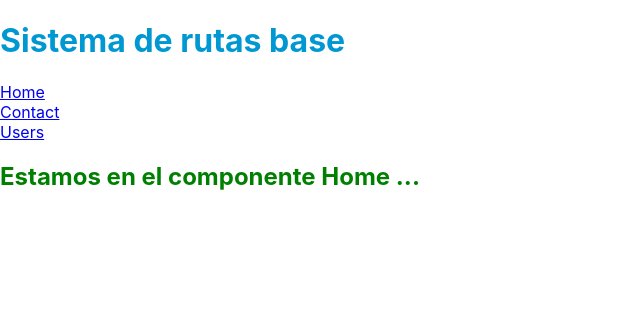
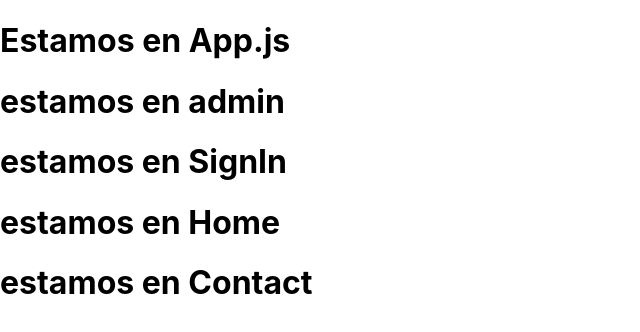
Before and after one commit to Luiggi13/clientR, a React (Create React App) app: page / in a window 1280 px wide. Shown: the top 332 px of the page, without its empty margins (0-640 px from the left). Built offline with nearby package versions, Linux system fonts and the light colour scheme; the HTML template or start-up script is replaced by a standard one.

Commit message:
Pages structure

```diff
--- a/src/App.js
+++ b/src/App.js
@@ -1,38 +1,22 @@
 import React from 'react';
-import { BrowserRouter as Router , Route, Link, Switch  } from "react-router-dom"
+import Admin from "./pages/Admin"
+import SignIn from "./pages/Admin/SignIn"
+import Home from "./pages/Home"
+import Contact from "./pages/Contact"
 import './App.scss';
 
 function App() {
 
   return (
-    <Router>
-      <div className="app">
-        <h1>Sistema de rutas base</h1>
-        <Link to="/">Home</Link><br />
-        <Link to="/contact">Contact</Link><br />
-        <Link to="/users">Users</Link>
-        <Switch>
-          <Route path="/" exact component={Home} />
-          <Route path="/contact" exact component={Contact} />
-          <Route path="/users" exact component={Users} />
-          <Route component={Error404} />
-        </Switch>
-      </div>
-    </Router>
+    <div>
+      <h1>Estamos en App.js</h1>
+      <Admin />
+      <SignIn />
+      <Home />
+      <Contact />
+    </div>
   );
 }
 
-function Home() {
-  return <h2>Estamos en el componente Home ...</h2>;
-}
-function Contact() {
-  return <h2>Estamos en el componente Contact...</h2>;
-}
-function Users() {
-  return <h2>Estamos en el componente Users ...</h2>;
-}
-function Error404() {
-  return <h2>404: Página no encontrada</h2>;
-}
 
 export default App;
--- /dev/null
+++ b/src/pages/Admin/Admin.js
@@ -0,0 +1,9 @@
+import React from 'react';
+
+export default function Admin () {
+    return(
+        <div>
+            <h1>estamos en admin</h1>
+        </div>
+    )
+}
--- /dev/null
+++ b/src/pages/Admin/SignIn.js
@@ -0,0 +1,9 @@
+import React from 'react';
+
+export default function SignIn () {
+    return(
+        <div>
+            <h1>estamos en SignIn</h1>
+        </div>
+    )
+}
--- /dev/null
+++ b/src/pages/Admin/index.js
@@ -0,0 +1 @@
+export  { default } from "./Admin";
--- /dev/null
+++ b/src/pages/Contact.js
@@ -0,0 +1,9 @@
+import React from 'react';
+
+export default function Contact () {
+    return(
+        <div>
+            <h1>estamos en Contact</h1>
+        </div>
+    )
+}
--- /dev/null
+++ b/src/pages/Home.js
@@ -0,0 +1,9 @@
+import React from 'react';
+
+export default function Home () {
+    return(
+        <div>
+            <h1>estamos en Home</h1>
+        </div>
+    )
+}
```
